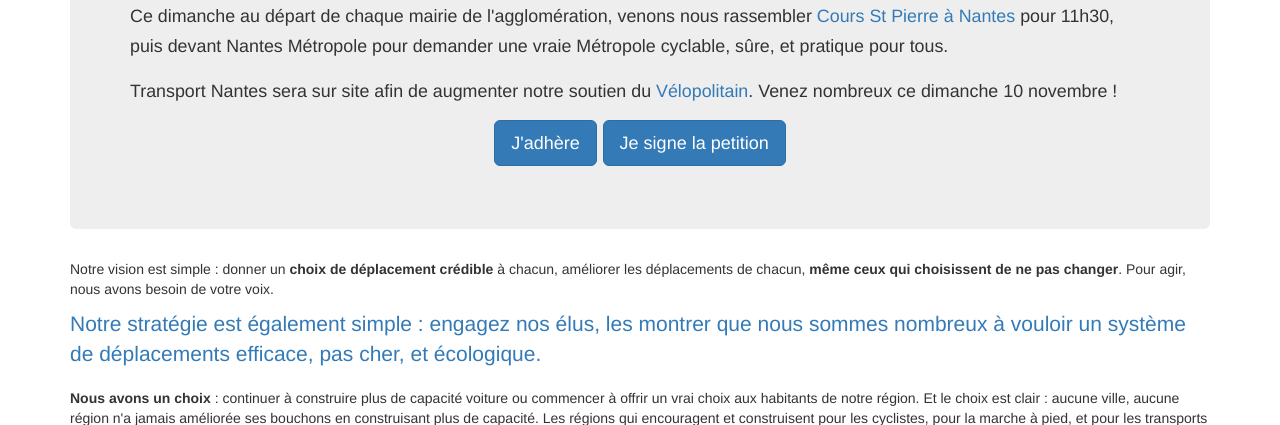
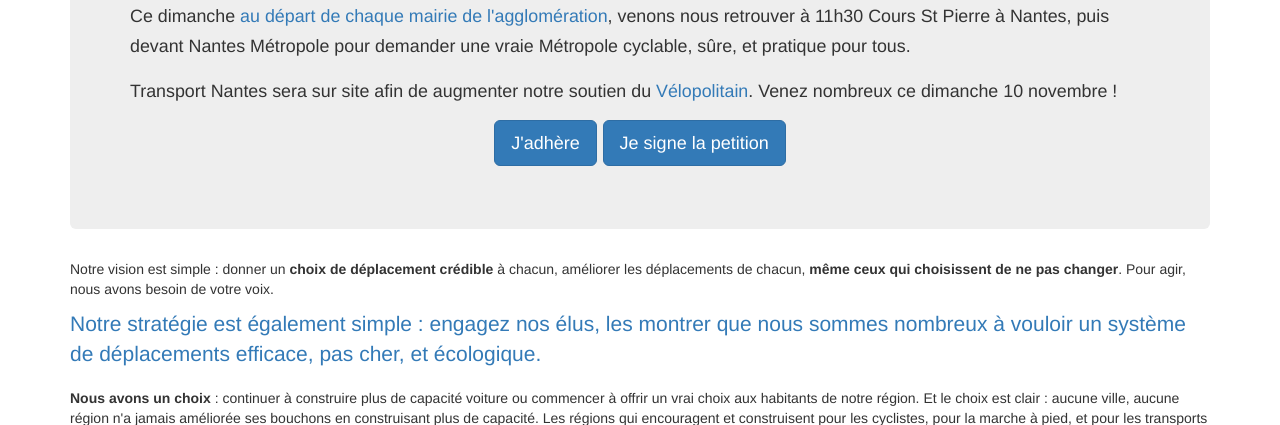
Before and after one commit to transport-nantes/TN_flask_web, a Flask app: page /D/1/accueil in a window 1280 px wide. Shown: the part 1250-1675 px from the top of the page. Run offline with Flask 2, Linux system fonts and the light colour scheme; some libraries are stand-ins or nearby versions.

Commit message:
Add list of Convergence start points/times

```diff
--- a/app/templates/index.html
+++ b/app/templates/index.html
@@ -19,13 +19,13 @@
 		      tag=tag) }}" style="width:100%">
 	    </a>
 
-	    <p class="text-important">  <small>Ce dimanche au départ de chaque
-		mairie de l'agglomération, venons nous rassembler
-		<a href="https://www.facebook.com/events/661393367726130/" target="_blank">
-		    Cours St Pierre à Nantes</a>
-		pour 11h30, puis devant Nantes Métropole
-		pour demander une vraie Métropole cyclable, sûre, et
-		pratique pour tous.</small> </p>
+	    <p class="text-important">  <small>Ce dimanche
+		<a href="http://placeauvelo-nantes.fr/1468-2/" target="_blank">
+		    au départ de chaque mairie de l'agglomération</a>,
+		    venons nous retrouver à 11h30 Cours St Pierre à
+		    Nantes, puis devant Nantes Métropole pour demander
+		    une vraie Métropole cyclable, sûre, et pratique
+		    pour tous.</small> </p>
 
 	    <p><small>
 		Transport Nantes sera sur site afin de augmenter notre soutien du
```
